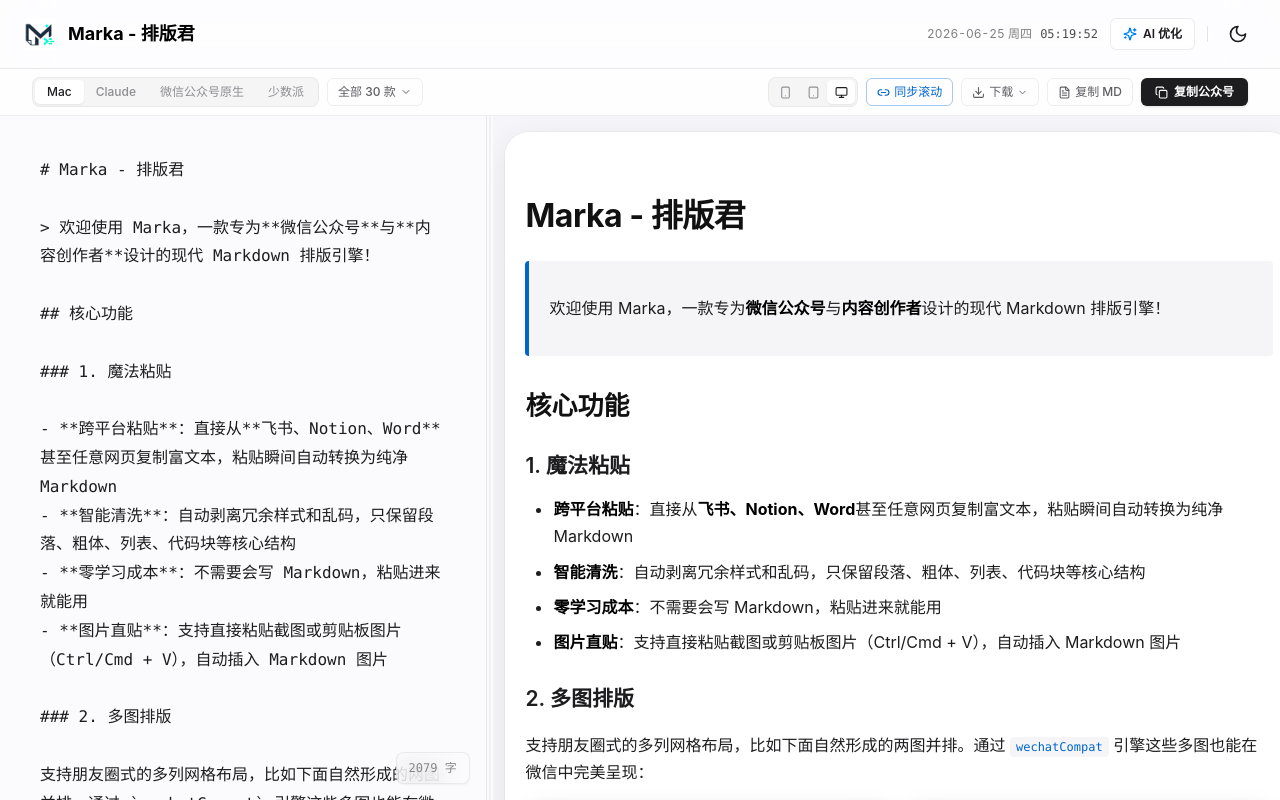
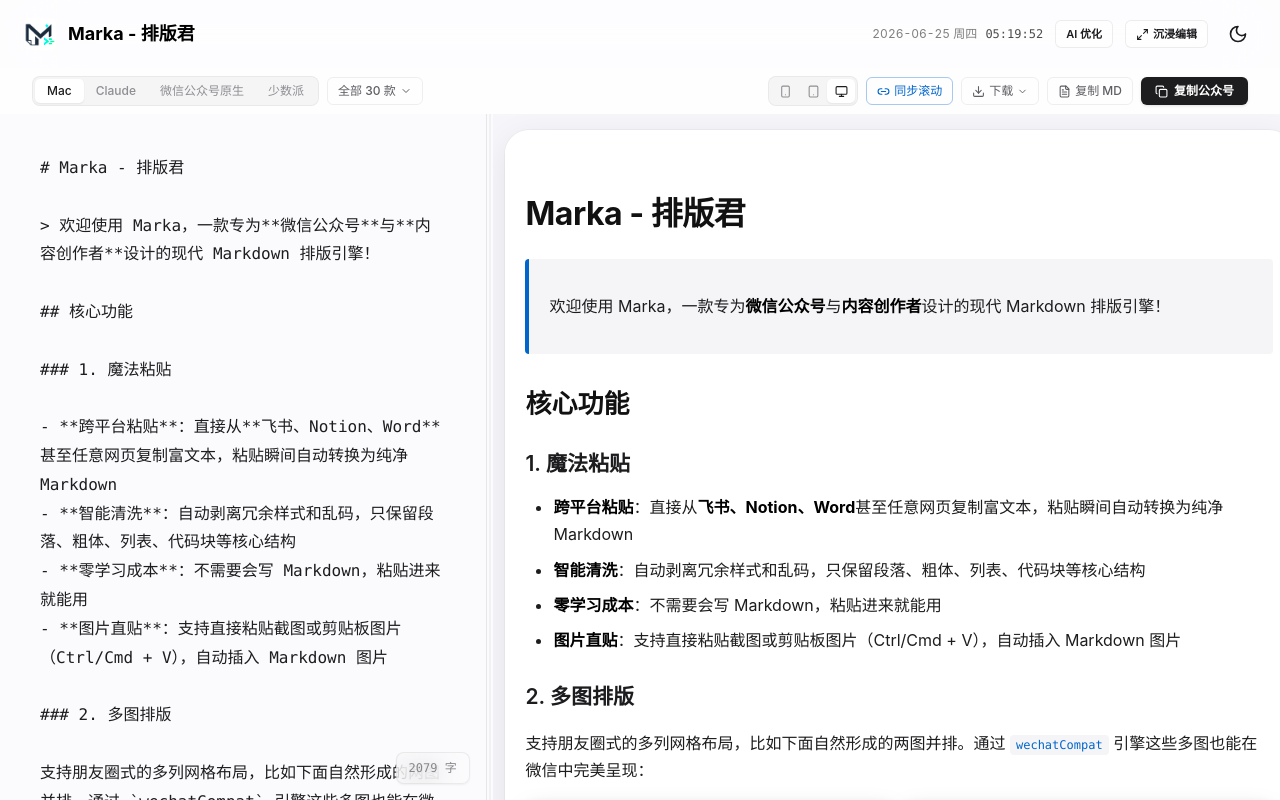
Before and after one commit to yuke-coder/Marka, a React (Vite) app: page / in a window 1280 px wide. Built offline with nearby package versions, Linux system fonts and the light colour scheme; grey boxes are pictures that could not be loaded; what turndown-plugin-gfm would draw is missing.

Commit message:
添加沉浸编辑

```diff
--- a/src/App.tsx
+++ b/src/App.tsx
@@ -1,6 +1,6 @@
 import { useEffect, useState, useRef, useCallback, useMemo } from 'react';
 import { AnimatePresence, motion } from 'framer-motion';
-import { PenLine, Eye } from 'lucide-react';
+import { PenLine, Eye, Minimize2 } from 'lucide-react';
 import html2pdf from 'html2pdf.js';
 import { md, preprocessMarkdown, applyTheme } from './lib/markdown';
 import { markElementIndexes } from './lib/markdownIndexer';
@@ -15,6 +15,7 @@
 import EditorPanel from './components/EditorPanel';
 import PreviewPanel from './components/PreviewPanel';
 import Divider from './components/Divider';
+
 import CopyToast, { type Notice } from './components/CopyToast';
 import AiMarkdownDialog from './components/AiMarkdownDialog';
 import { cleanAiMarkdown, streamAiMarkdown, type AiApplyMode, type AiMarkdownRequest } from './lib/aiMarkdown';
@@ -225,6 +226,7 @@
     const [hasAiGeneratedContent, setHasAiGeneratedContent] = useState(false);
     const [confirmClearEditor, setConfirmClearEditor] = useState(false);
     const [isCopying, setIsCopying] = useState(false);
+    const [isImmersive, setIsImmersive] = useState(false);
     const [previewDevice, setPreviewDevice] = useState<'mobile' | 'tablet' | 'pc'>(() =>
         embedded ? 'mobile' : loadPreviewDevice()
     );
@@ -324,6 +326,16 @@
             scrollLockReleaseTimeoutRef.current = null;
         }
     }, []);
+
+    // 沉浸模式下按 ESC 退出
+    useEffect(() => {
+        if (!isImmersive) return;
+        const onKeyDown = (e: KeyboardEvent) => {
+            if (e.key === 'Escape') setIsImmersive(false);
+        };
+        window.addEventListener('keydown', onKeyDown);
+        return () => window.removeEventListener('keydown', onKeyDown);
+    }, [isImmersive]);
 
     // 持久化中轴线位置
     useEffect(() => {
@@ -772,14 +784,21 @@
     const appContent = (
         <div className="flex flex-col h-screen overflow-hidden antialiased bg-[#fbfbfd] dark:bg-black transition-colors duration-300">
 
-            <Header
-                themeMode={themeMode}
-                onToggleTheme={toggleTheme}
-                onOpenAi={() => setAiMarkdownOpen(true)}
-            />
+            {!isImmersive && (
+                <Header
+                    themeMode={themeMode}
+                    onToggleTheme={toggleTheme}
+                    onOpenAi={() => setAiMarkdownOpen(true)}
+                    isImmersive={isImmersive}
+                    onToggleImmersive={() => {
+                        setIsImmersive((prev) => !prev);
+                        setActivePanel('editor');
+                    }}
+                />
+            )}
 
             {/* 移动端 Tab 切换 - 精致 segmented control */}
-            <div className="md:hidden flex items-stretch z-[90] px-3 py-1.5">
+            {!isImmersive && <div className="md:hidden flex items-stretch z-[90] px-3 py-1.5">
                 <div className="relative flex items-center w-full bg-black/[0.04] dark:bg-white/[0.07] rounded-lg p-0.5 border border-[#0000000c] dark:border-[#ffffff12]">
                     <div
                         className="absolute top-0.5 bottom-0.5 left-0 w-[calc(50%-4px)] bg-white dark:bg-[#3a3a3c] rounded-[5px] shadow-sm"
@@ -805,10 +824,10 @@
                         预览
                     </button>
                 </div>
-            </div>
+            </div>}
 
             {/* 桌面端工具栏 */}
-            <div className="glass-toolbar hidden md:flex items-center justify-between gap-2 px-2 lg:px-4 z-[90]">
+            {!isImmersive && <div className="glass-toolbar hidden md:flex items-center justify-between gap-2 px-2 lg:px-4 z-[90]">
                 <ThemeSelector activeTheme={activeTheme} onThemeChange={setActiveTheme} />
                 <DesktopToolbar
                     previewDevice={previewDevice}
@@ -822,10 +841,10 @@
                     scrollSyncEnabled={scrollSyncEnabled}
                     onToggleScrollSync={() => setScrollSyncEnabled((prev) => !prev)}
                 />
-            </div>
+            </div>}
 
             {/* 移动端工具栏（仅预览Tab显示）：整行自适应，溢出时切换紧凑模式 */}
-            {activePanel === 'preview' && (
+            {!isImmersive && activePanel === 'preview' && (
                 <div ref={mobileToolbarRef} className="md:hidden glass-toolbar flex items-center px-2 py-1.5 z-[90] gap-1.5 overflow-hidden">
                     <ThemeSelector activeTheme={activeTheme} onThemeChange={setActiveTheme} mobile compact={toolbarCompact} />
                     <MobileToolbar
@@ -861,6 +880,7 @@
                                 onEditorScroll={handleEditorScroll}
                                 scrollSyncEnabled={scrollSyncEnabled}
                                 onClearRequest={editorClearAction}
+                                immersive={isImmersive}
                             />
                         </div>
                         <Divider
@@ -910,6 +930,7 @@
                                 scrollSyncEnabled={scrollSyncEnabled}
                                 onSelectAll={editorClearAction ? undefined : handleSelectAll}
                                 onClearRequest={editorClearAction}
+                                immersive={isImmersive}
                             />
                         </div>
                         <div className="w-1/2 h-full flex-shrink-0 flex flex-col overflow-hidden">
@@ -930,6 +951,23 @@
                     </div>
                 )}
             </main>
+
+            {/* 沉浸模式：悬浮退出按钮 */}
+            {isImmersive && (
+                <motion.button
+                    initial={{ opacity: 0, y: -8 }}
+                    animate={{ opacity: 1, y: 0 }}
+                    exit={{ opacity: 0, y: -8 }}
+                    transition={{ duration: 0.2 }}
+                    data-testid="immersive-exit"
+                    onClick={() => setIsImmersive(false)}
+                    className="fixed top-3 right-3 z-[200] inline-flex items-center gap-1.5 h-8 px-3 rounded-full bg-white/85 dark:bg-[#1c1c1e]/85 backdrop-blur-md text-[12px] font-medium text-[#1d1d1f] dark:text-white shadow-[0_4px_20px_rgba(0,0,0,0.12)] border border-black/[0.08] dark:border-white/[0.1] transition-colors hover:bg-white dark:hover:bg-[#2c2c2e] active:scale-95"
+                    title="退出沉浸编辑（ESC）"
+                >
+                    <Minimize2 size={13} />
+                    <span className="hidden sm:inline">退出沉浸</span>
+                </motion.button>
+            )}
 
             <AiMarkdownDialog
                 isOpen={aiMarkdownOpen}
--- a/src/components/Header.tsx
+++ b/src/components/Header.tsx
@@ -1,11 +1,13 @@
 import { useState, useEffect } from 'react';
-import { Moon, Sparkles, Sun } from 'lucide-react';
+import { Moon, Sun, Maximize2, Minimize2 } from 'lucide-react';
 import { motion } from 'framer-motion';
 
 interface HeaderProps {
     themeMode: 'light' | 'dark';
     onToggleTheme: () => void;
     onOpenAi: () => void;
+    isImmersive: boolean;
+    onToggleImmersive: () => void;
 }
 
 function formatDateTime(date: Date) {
@@ -24,7 +26,7 @@
     };
 }
 
-export default function Header({ themeMode, onToggleTheme, onOpenAi }: HeaderProps) {
+export default function Header({ themeMode, onToggleTheme, onOpenAi, isImmersive, onToggleImmersive }: HeaderProps) {
     const [now, setNow] = useState(new Date());
 
     useEffect(() => {
@@ -56,14 +58,21 @@
                 <button
                     data-testid="ai-markdown-open"
                     onClick={onOpenAi}
-                    className="inline-flex items-center gap-1.5 h-8 px-2.5 sm:px-3 rounded-md border border-[#00000012] dark:border-[#ffffff16] text-[12px] font-semibold text-[#1d1d1f] dark:text-[#f5f5f7] bg-white/45 dark:bg-white/[0.06] hover:bg-white/70 dark:hover:bg-white/[0.1] transition-colors active:scale-[0.97]"
+                    className="inline-flex items-center gap-1 h-7 px-2 sm:px-2.5 rounded-md border border-[#00000012] dark:border-[#ffffff16] text-[11px] font-semibold text-[#1d1d1f] dark:text-[#f5f5f7] bg-white/45 dark:bg-white/[0.06] hover:bg-white/70 dark:hover:bg-white/[0.1] transition-colors active:scale-[0.97]"
                     title="AI 优化 Markdown"
                 >
-                    <Sparkles size={14} className="text-[#0066cc] dark:text-[#0a84ff]" />
                     <span className="hidden sm:inline">AI 优化</span>
                     <span className="sm:hidden">AI</span>
                 </button>
-                <div className="w-px h-4 bg-black/10 dark:bg-white/10 hidden sm:block" />
+                <button
+                    data-testid="immersive-toggle"
+                    onClick={onToggleImmersive}
+                    className="inline-flex items-center gap-1 h-7 px-2 sm:px-2.5 rounded-md border border-[#00000012] dark:border-[#ffffff16] text-[11px] font-semibold text-[#1d1d1f] dark:text-[#f5f5f7] bg-white/45 dark:bg-white/[0.06] hover:bg-white/70 dark:hover:bg-white/[0.1] transition-colors active:scale-[0.97]"
+                    title={isImmersive ? '退出沉浸编辑' : '沉浸编辑'}
+                >
+                    {isImmersive ? <Minimize2 size={13} /> : <Maximize2 size={13} />}
+                    <span className="hidden sm:inline">{isImmersive ? '退出沉浸' : '沉浸编辑'}</span>
+                </button>
                 <motion.button
                     whileHover={{ scale: 1.05 }}
                     whileTap={{ scale: 0.95 }}
--- a/src/components/ThemeSelector.tsx
+++ b/src/components/ThemeSelector.tsx
@@ -103,7 +103,7 @@
                     >
                         {THEME_GROUPS.map((group, groupIdx) => (
                             <div key={group.label}>
-                                <div className={`flex items-center gap-2 ${groupIdx > 0 ? 'mt-4 pt-4 border-t border-[#00000010] dark:border-[#ffffff10]' : 'mt-1'}`}>
+                                <div className={`flex items-center gap-2 ${groupIdx > 0 ? 'mt-4 pt-4' : 'mt-1'}`}>
                                     <span className="text-[12px] font-semibold text-[#86868b] dark:text-[#a1a1a6] uppercase tracking-widest">{group.label}</span>
                                     <span className="text-[11px] text-[#b0b0b5] dark:text-[#666]">{group.themes.length} 款</span>
                                 </div>
@@ -244,7 +244,7 @@
                 >
                     {THEME_GROUPS.map((group, groupIdx) => (
                         <div key={group.label}>
-                            <div className={`flex items-center gap-2 ${groupIdx > 0 ? 'mt-4 pt-4 border-t border-[#00000010] dark:border-[#ffffff10]' : 'mt-1'}`}>
+                            <div className={`flex items-center gap-2 ${groupIdx > 0 ? 'mt-4 pt-4' : 'mt-1'}`}>
                                 <span className="text-[12px] font-semibold text-[#86868b] dark:text-[#a1a1a6] uppercase tracking-widest">{group.label}</span>
                                 <span className="text-[11px] text-[#b0b0b5] dark:text-[#666]">{group.themes.length} 款</span>
                             </div>
@@ -355,7 +355,7 @@
                 />
             </div>
 
-            <div className="hidden 2xl:flex items-center ml-1 pl-3 border-l border-[#00000010] dark:border-[#ffffff12] min-w-0">
+            <div className="hidden 2xl:flex items-center ml-1 pl-3 min-w-0">
                 <p className="text-[12px] text-[#86868b] dark:text-[#8a8a8f] font-medium tracking-wide truncate max-w-[360px]">
                     <span className="text-[#1d1d1f] dark:text-[#f5f5f7] font-semibold mr-1">{THEMES.find(t => t.id === activeTheme)?.name}</span>
                     <span className="text-[#8e8e93] dark:text-[#6c6c70]">{THEMES.find(t => t.id === activeTheme)?.description}</span>
--- a/src/index.css
+++ b/src/index.css
@@ -174,11 +174,11 @@
 
 @layer utilities {
     .glass {
-        @apply bg-white/60 dark:bg-[#1c1c1e]/60 backdrop-blur-[40px] saturate-[1.8] border-b border-[#00000015] dark:border-[#ffffff15];
+        @apply bg-white/60 dark:bg-[#1c1c1e]/60 backdrop-blur-[40px] saturate-[1.8];
     }
 
     .glass-toolbar {
-        @apply bg-white/70 dark:bg-[#2c2c2e]/70 backdrop-blur-[30px] border-b border-[#00000010] dark:border-[#ffffff10];
+        @apply bg-white/70 dark:bg-[#2c2c2e]/70 backdrop-blur-[30px];
     }
 
     .glass-panel {
```
Also changed, not shown: src/components/EditorPanel.tsx (+10 -1 lines).
